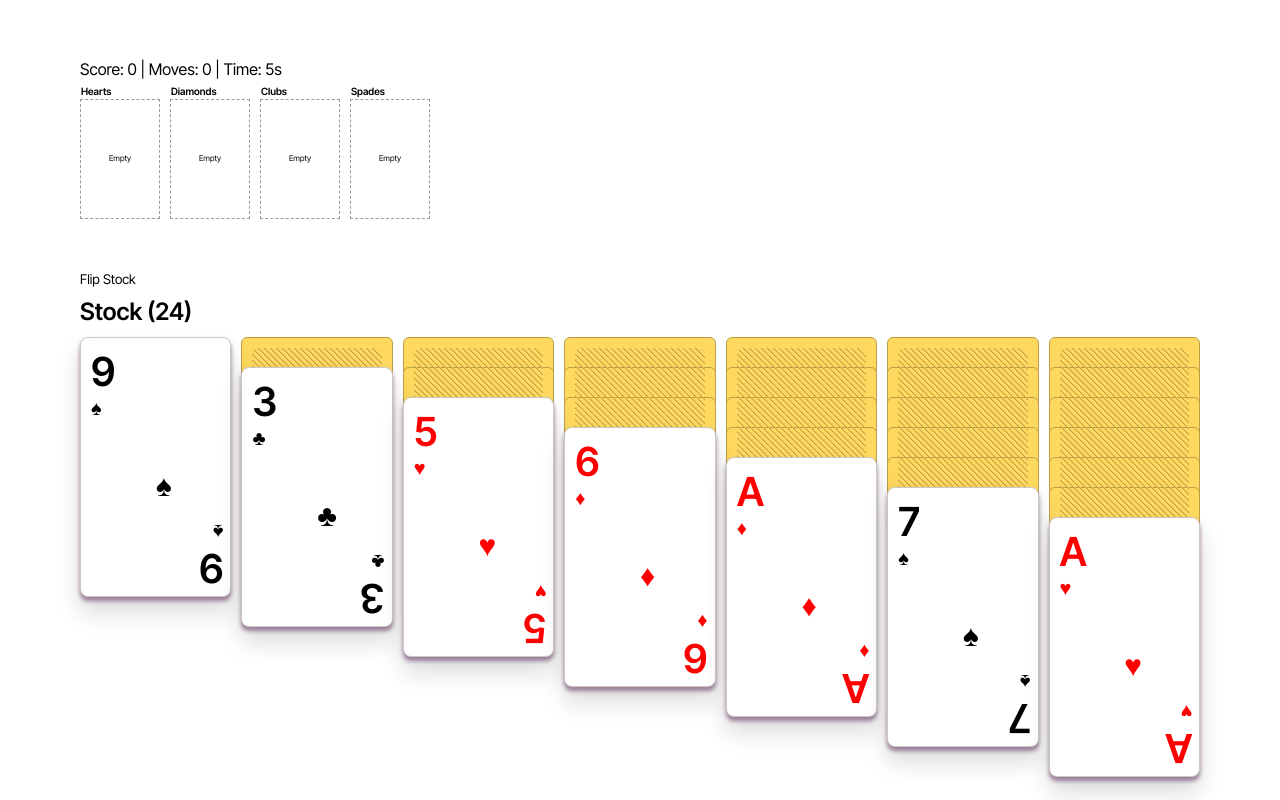
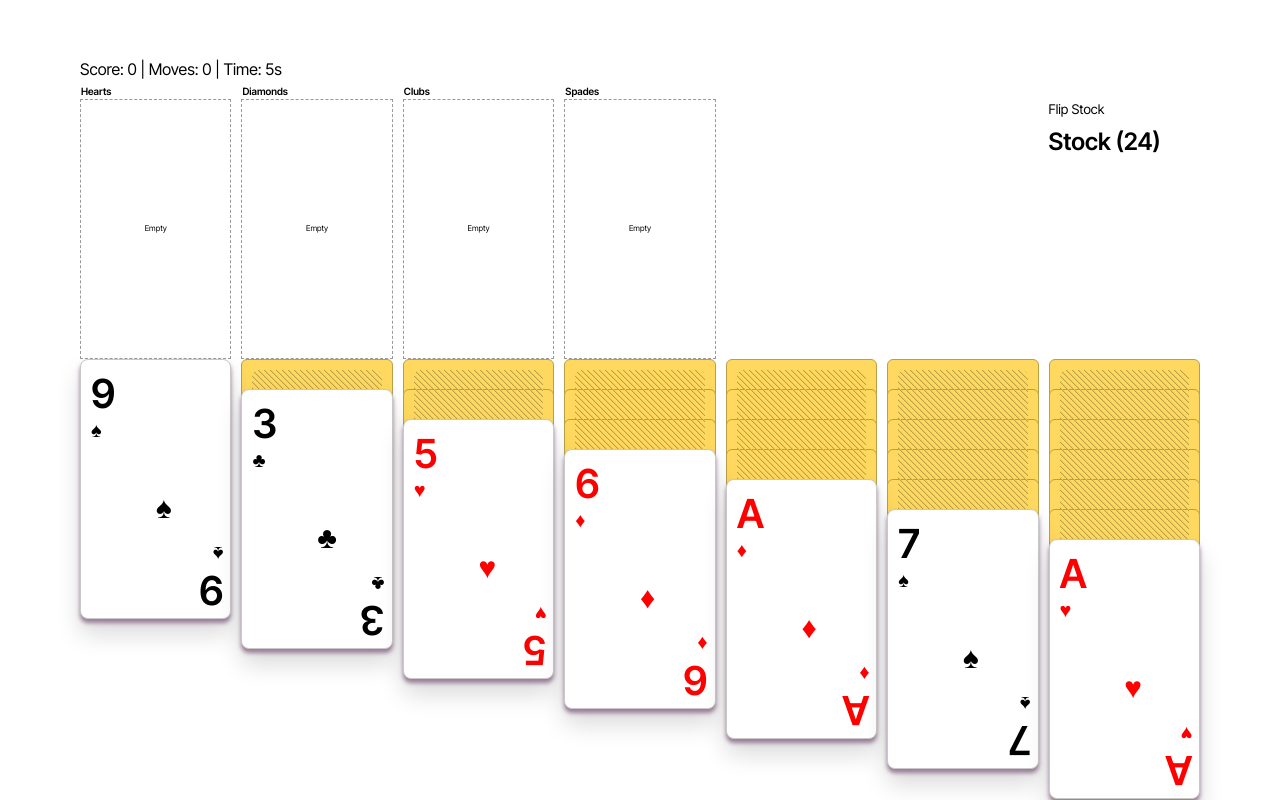
Before and after one commit to ChristianWare/solitaire, a Next.js app: page / in a window 1280 px wide. Built offline with nearby package versions, Linux system fonts and the light colour scheme.

Commit message:
Foundation update

```diff
--- a/src/app/HomePage.module.css
+++ b/src/app/HomePage.module.css
@@ -1,13 +1,21 @@
 .top {
-  display: flex;
-  align-items: flex-start;
-  justify-content: space-between;
-  margin-bottom: 5rem;
+  display: grid;
+  grid-template-columns: repeat(7, 1fr);
+  grid-gap: 1rem;
+  width: 100%;
+  grid-template-areas:
+    "found found found found . waste stock";
 }
 
-/* .seven {
-  display: grid;
-  grid-template-columns: repeat(1, 7fr);
-  grid-gap: 1rem;
-  background-color: red;
-} */
+/* Assign grid areas to wrapper divs */
+.foundationsArea {
+  grid-area: found;
+}
+
+.wasteArea {
+  grid-area: waste;
+}
+
+.stockArea {
+  grid-area: stock;
+}
--- a/src/app/page.tsx
+++ b/src/app/page.tsx
@@ -314,17 +314,21 @@ export default function SolitairePage() {
         <main>
           <ScoreBoard score={score} moves={moves} time={time} />
           <div className={styles.top}>
+            <div className={styles.foundationsArea}>
               <Foundations
                 foundations={foundations}
                 canPlaceOnFoundation={canPlaceOnFoundationSuit}
                 moveToFoundation={moveToFoundation}
               />
             </div>
-          <div>
+            <div className={styles.wasteArea}>
+              <Waste waste={waste} onDoubleClickCard={handleDoubleClickCard} />
+            </div>
+            <div className={styles.stockArea}>
               <Stock stock={stock} flipStockCard={flipStockCard} />
-            <div className={styles.seven}></div>
             </div>
-          <Waste waste={waste} onDoubleClickCard={handleDoubleClickCard} />
+          </div>
+
           <Tableau
             tableau={tableau}
             moveStack={moveStack}
--- a/src/components/FoundationPile/FoundationPile.tsx
+++ b/src/components/FoundationPile/FoundationPile.tsx
@@ -61,8 +61,8 @@ export default function FoundationPile({
     <div
       ref={dropRef as unknown as React.Ref<HTMLDivElement>} // <--- Type assertion here
       style={{
-        width: "80px",
-        height: "120px",
+        width: "100%",
+        height: "260px",
         border: isOver ? "2px solid green" : "1px dashed #999",
         display: "flex",
         alignItems: "center",
--- a/src/components/Foundations/Foundations.module.css
+++ b/src/components/Foundations/Foundations.module.css
@@ -3,4 +3,5 @@
     align-items: center;
     justify-content: flex-start;
     gap: 1rem;
+    width: 100%;
 }
--- a/src/components/Waste/Waste.module.css
+++ b/src/components/Waste/Waste.module.css
@@ -1,6 +1,6 @@
-.container {
+/* .container {
   display: grid;
   grid-template-columns: repeat(7, 1fr);
   grid-gap: 1rem;
   margin-bottom: 1rem;
-}
+} */
```
Lines whose indentation alone changed are shown as unchanged.
